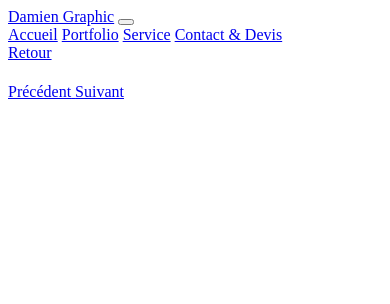
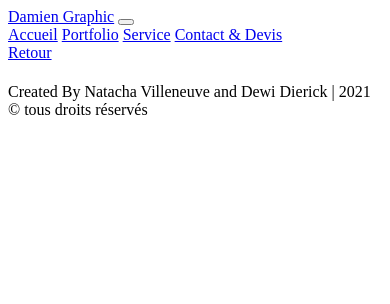
Before and after one commit to Koyuki13/Damien-Graphic, a Symfony app: template templates/projet/detail.html.twig in a window 390 px wide. Shown: the top 304 px of the page. Run offline with Twig, Linux system fonts and the light colour scheme; the template is opened without the code that fills it, so the values that code supplies are empty; some libraries are stand-ins or nearby versions.

Commit message:
custom style caroussel and resolved responsive, custom footer

```diff
--- a/assets/scss/vars.scss
+++ b/assets/scss/vars.scss
@@ -4,6 +4,7 @@ $light-color      : #9CAFC2;
 $dark-color       : #2F3131;
 $danger-color     : #e01b1b;
 $success-color    : #2fa526;
+$parts-color      : #f8f9fa;
 
 $theme-colors     : (
         "primary": $primary-color,
--- a/templates/base.html.twig
+++ b/templates/base.html.twig
@@ -32,9 +32,8 @@
 {% include 'parts/_navbar.html.twig' %}
 
 {% block main %}{% endblock main %}
-{% block footer %}
+
 {% include 'parts/_footer.html.twig' %}
-{% endblock %}
 
 {% block javascripts %}
    {{ encore_entry_script_tags('app') }}
--- a/templates/parts/_footer.html.twig
+++ b/templates/parts/_footer.html.twig
@@ -1,11 +1,8 @@
-<footer class="footer w-100">
-    <div class="row text-center d-flex justify-content-between my-4 w-100 mx-0">
+<footer class="footer text-center d-flex align-items-center justify-content-center">
 
-        <div class="col-md-3">
-            <h6 class="font-weight-bold m-0">
-                Create By Natacha Villeneuve and Dewi Dierick
-            </h6>
-        </div>
+   <p class="m-0">
+      Created By Natacha Villeneuve and Dewi Dierick |
+      2021 &copy; tous droits réservés
+   </p>
 
-    </div>
 </footer>
--- a/templates/projet/detail.html.twig
+++ b/templates/projet/detail.html.twig
@@ -5,7 +5,7 @@
 {% block main %}
 
    <div class="container">
-      <a href="{{ path('projet') }}" class="btn btn-sm"><i class="fas fa-chevron-left"></i> Retour</a>
+      <a href="{{ path('projet') }}" class="btn btn-sm no-shadow-focus mt-3"><i class="fas fa-chevron-left"></i> Retour</a>
       <h1 class="text-center mt-4">{{ project.title }}</h1>
       <div class="my-4">
          <p>{{ project.description | raw }}</p>
@@ -15,7 +15,8 @@
 
          <ol class="carousel-indicators">
             {% for image in project.images %}
-            <li data-target="#carouselExampleIndicators" data-slide-to="{{ loop.index0 }}" {% if loop.index == 1 %} class="active" {% endif %}></li>
+               <li data-target="#carouselExampleIndicators"
+                   data-slide-to="{{ loop.index0 }}" {% if loop.index == 1 %} class="active" {% endif %}></li>
             {% endfor %}
          </ol>
 
@@ -27,7 +28,7 @@
                </div>
             {% endfor %}
          </div>
-
+         {% if project.images | length > 1 %}
             <a class="carousel-control-prev" href="#carouselExampleIndicators" role="button" data-slide="prev">
                <span class="carousel-control-prev-icon" aria-hidden="true"></span>
                <span class="sr-only">Précédent</span>
@@ -36,6 +37,7 @@
                <span class="carousel-control-next-icon" aria-hidden="true"></span>
                <span class="sr-only">Suivant</span>
             </a>
+         {% endif %}
       </div>
    </div>
 
```
Also changed, not shown: assets/scss/app.scss (+8 -0 lines), assets/scss/footer.scss (+6 -5 lines), assets/scss/projet.scss (+15 -0 lines). Lines whose indentation alone changed are shown as unchanged.
